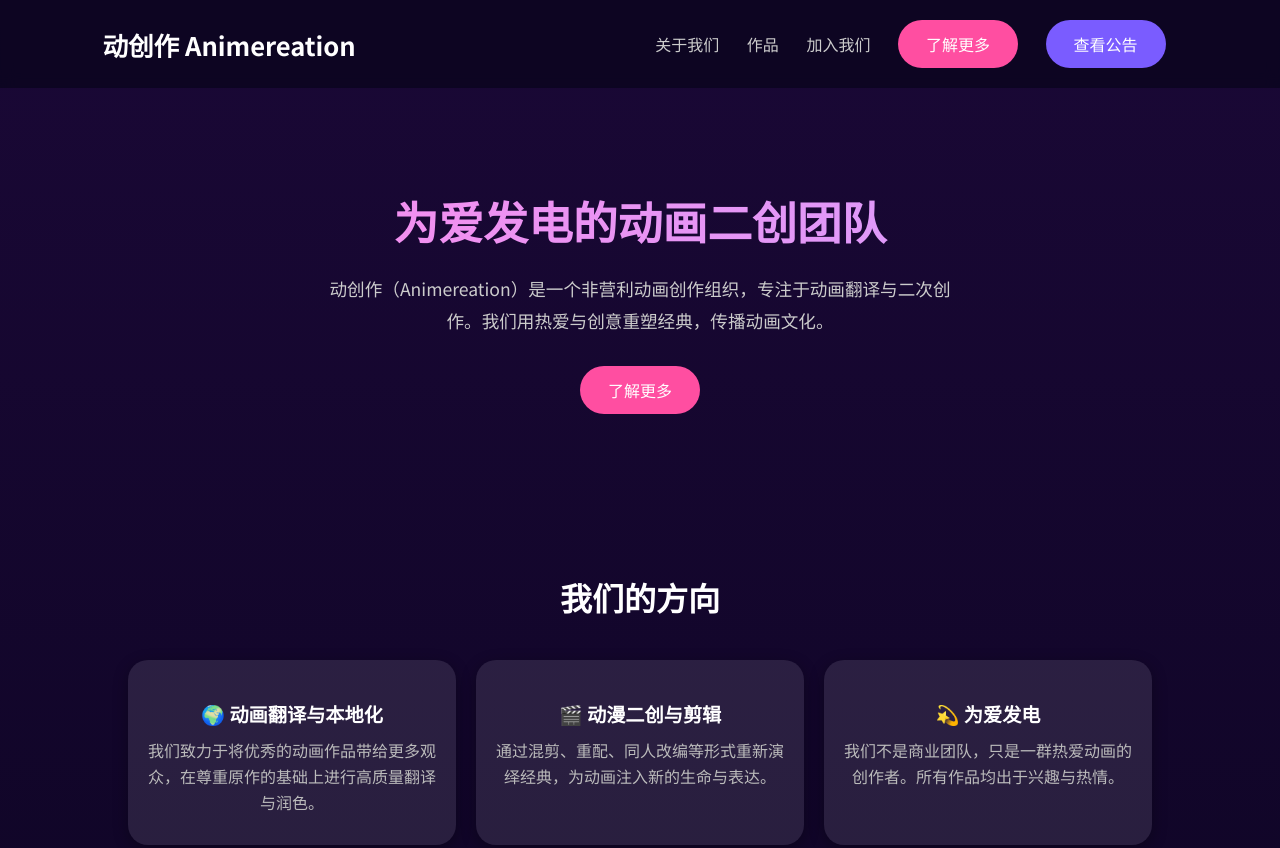
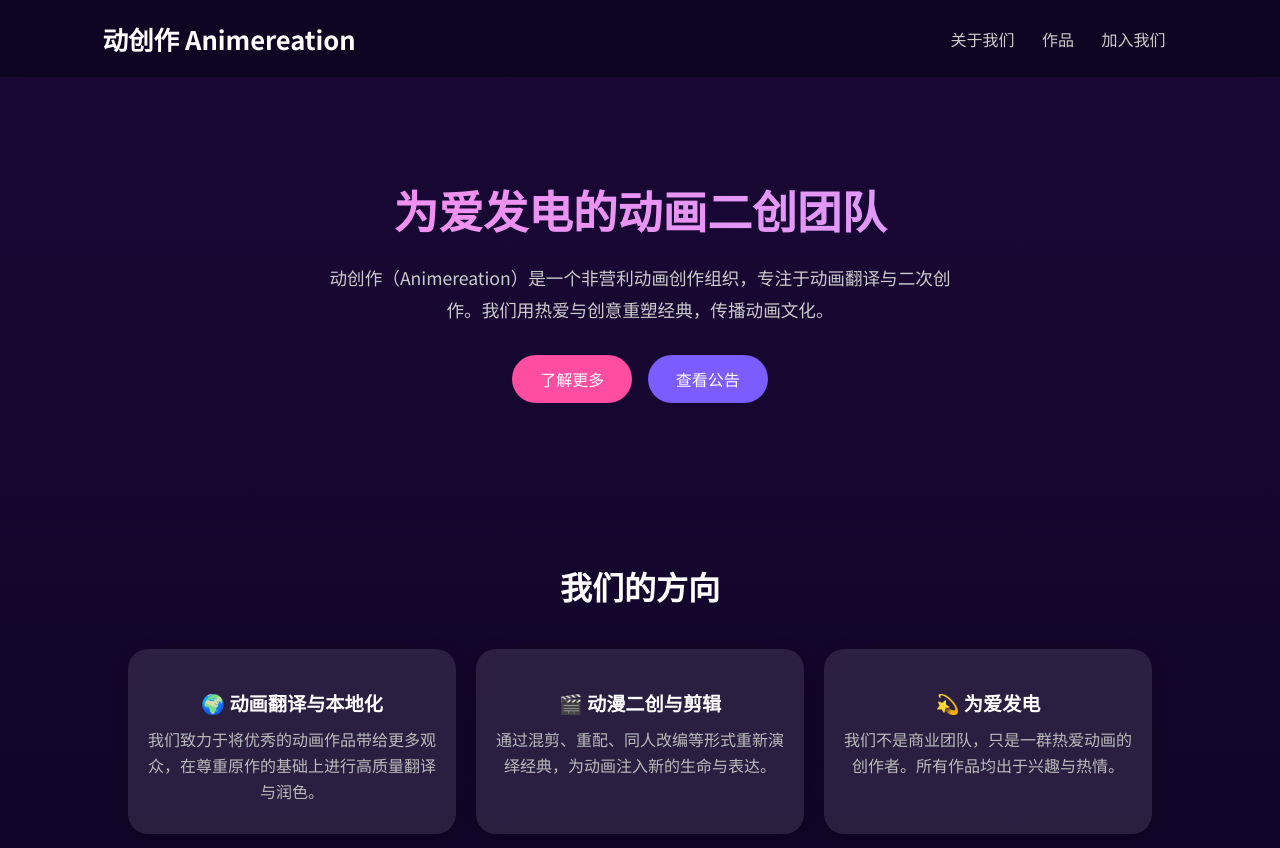
Before and after one commit to Animereation/animereation.github.io, a plain HTML site: page index.html in a window 1280 px wide. Shown: the top 848 px of the page. Drawn offline with Linux system fonts and the light colour scheme.

Commit message:
Update index.html

```diff
--- a/index.html
+++ b/index.html
@@ -77,8 +77,7 @@
       <a href="#about">关于我们</a>
       <a href="works.html">作品</a>
       <a href="#join">加入我们</a>
-      <a href="#about" class="btn">了解更多</a>
-<a href="notice.html" class="btn" style="margin-left:12px;background:#7a5cff;">查看公告</a>
+
     </nav>
   </header>
 
@@ -86,6 +85,7 @@
     <h2>为爱发电的动画二创团队</h2>
     <p>动创作（Animereation）是一个非营利动画创作组织，专注于动画翻译与二次创作。我们用热爱与创意重塑经典，传播动画文化。</p>
     <a href="#about" class="btn">了解更多</a>
+    <a href="notice.html" class="btn" style="margin-left:12px;background:#7a5cff;">查看公告</a>
   </section>
 
   <section id="about">
```
